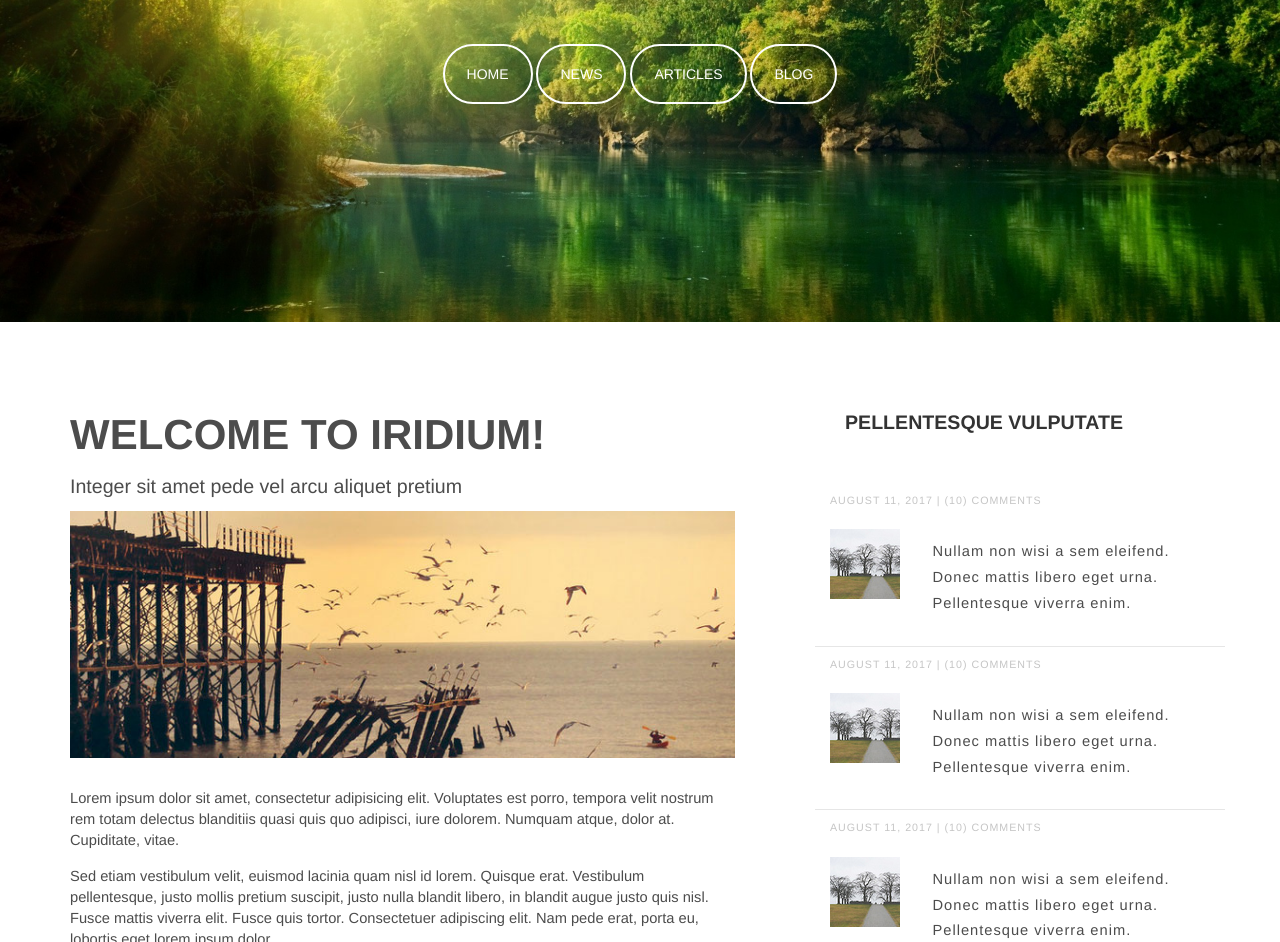
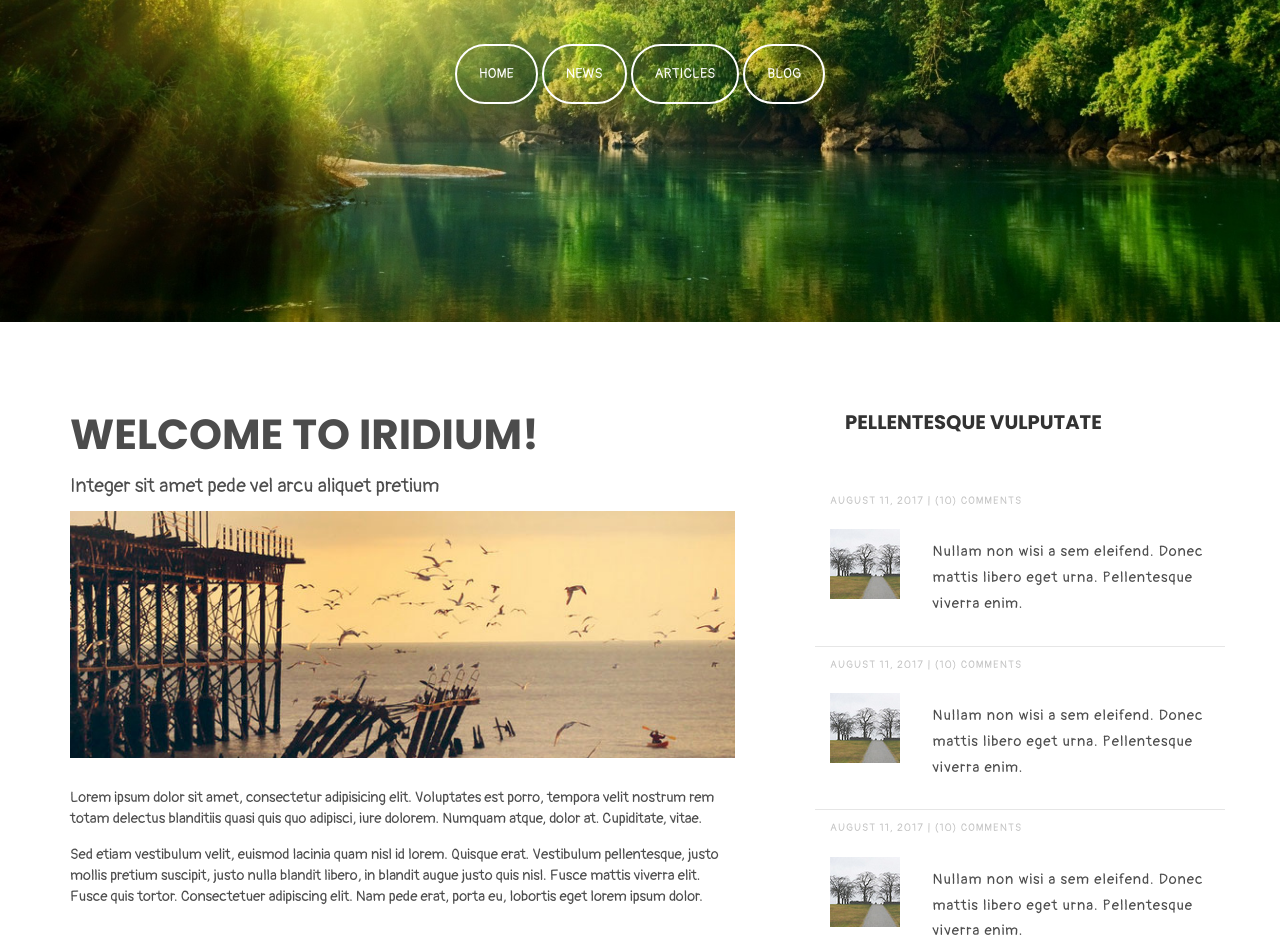
Before and after one commit to MurphyDownpour/templateLast, a plain HTML site: page index.html in a window 1280 px wide. Shown: the part 289-1231 px from the top of the page. Drawn offline with nearby package versions, Linux system fonts and the light colour scheme.

Commit message:
Added some pretty fonts

```diff
--- a/index.html
+++ b/index.html
@@ -4,7 +4,7 @@
 	<meta charset="UTF-8">
 	<title>New Template</title>
 	<link href="https://maxcdn.bootstrapcdn.com/bootstrap/3.3.7/css/bootstrap.min.css" rel="stylesheet" integrity="sha384-BVYiiSIFeK1dGmJRAkycuHAHRg32OmUcww7on3RYdg4Va+PmSTsz/K68vbdEjh4u" crossorigin="anonymous">
-	<link href="https://fonts.googleapis.com/css?family=Arimo:400,700" rel="stylesheet">
+	<link href="https://fonts.googleapis.com/css?family=Poppins:400,700" rel="stylesheet">
 	<link href="https://fonts.googleapis.com/css?family=Pangolin&amp;subset=cyrillic,cyrillic-ext" rel="stylesheet">
 	<link rel="stylesheet" href="css/style.css">
 </head>
--- a/sass/style.scss
+++ b/sass/style.scss
@@ -1,4 +1,4 @@
-$mainFont: Arimo, sans-serif;
+$mainFont: 'Poppins', sans-serif;
 
 // Header section
 #header{
@@ -40,7 +40,7 @@ $mainFont: Arimo, sans-serif;
 						background: none;
 						color: white;
 						text-transform: uppercase;
-						font-family: $mainFont;
+						font-family: 'Pangolin', cursive;
 						padding: 0 22px;
 						transition: all 0.3s ease;
 					}
@@ -73,7 +73,7 @@ $mainFont: Arimo, sans-serif;
 				>p{
 					font-size: 1.40em;
 					margin-top: 15px;
-					font-family: $mainFont;
+					font-family: 'Pangolin', cursive;
 					color: #4c4c4c;
 				}
 			}
@@ -88,7 +88,7 @@ $mainFont: Arimo, sans-serif;
 					margin-bottom: 1em;
 					color: #4c4c4c;
 					box-sizing: border-box;
-					font-family: $mainFont;
+					font-family: 'Pangolin', cursive;
 					font-size: 11pt;
 				}
 			}
@@ -107,7 +107,7 @@ $mainFont: Arimo, sans-serif;
 					margin-top: 10px;
 					margin-bottom: 1em;
 					padding-bottom: 1em;
-					font-family: $mainFont;
+					font-family: 'Pangolin', cursive;
 					color: #C5C5C5;
 				}
 				>.row{
@@ -122,7 +122,7 @@ $mainFont: Arimo, sans-serif;
 							margin-bottom: 1em;
 							font-size: 11pt;
 							color: #4c4c4c;
-							font-family: $mainFont;
+							font-family: 'Pangolin', cursive;
 							display: inline-block;
 							line-height: 1.75;
 							letter-spacing: 1px;
```
Also changed, not shown: css/style.css, 1 other file.
